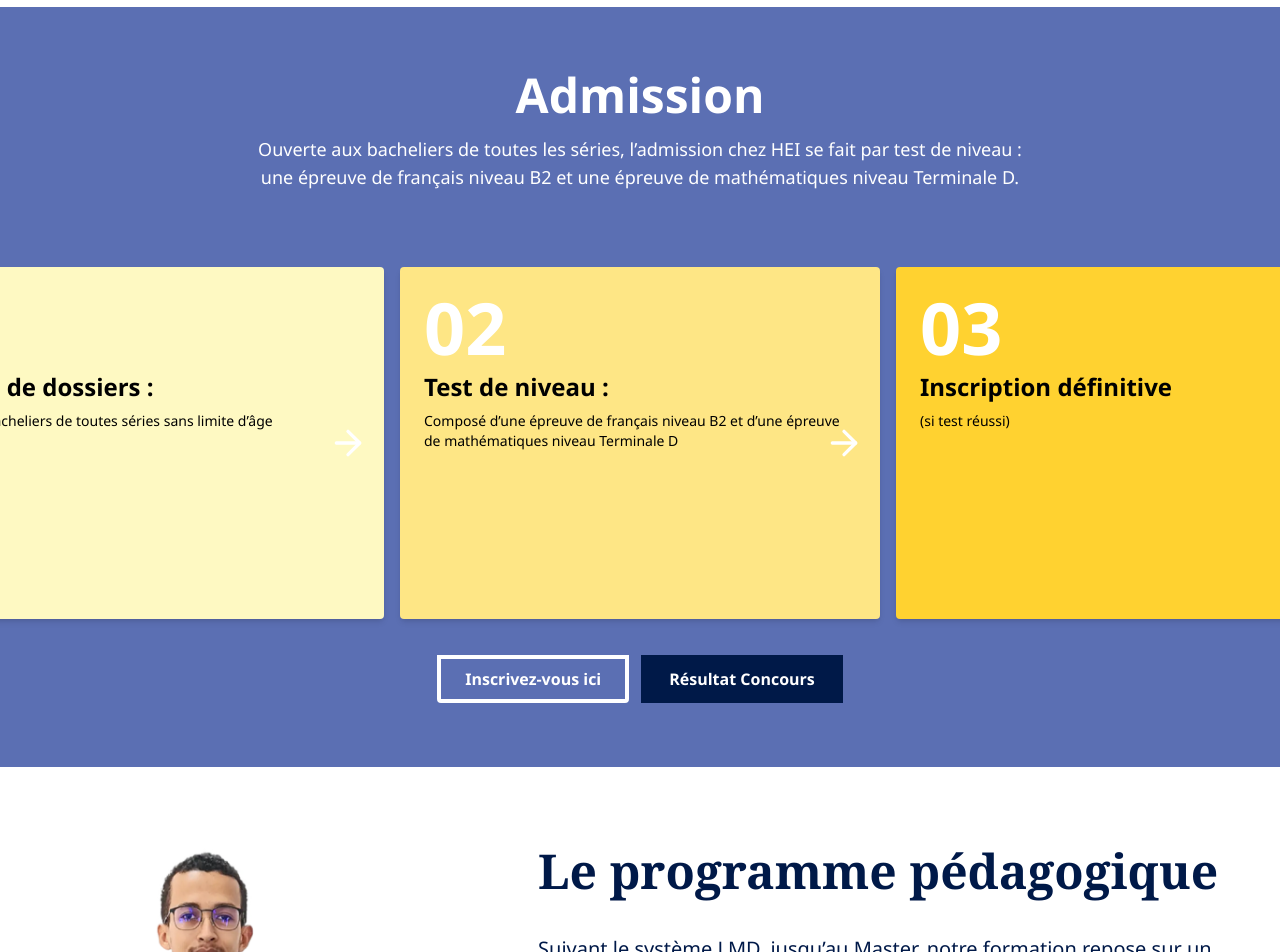
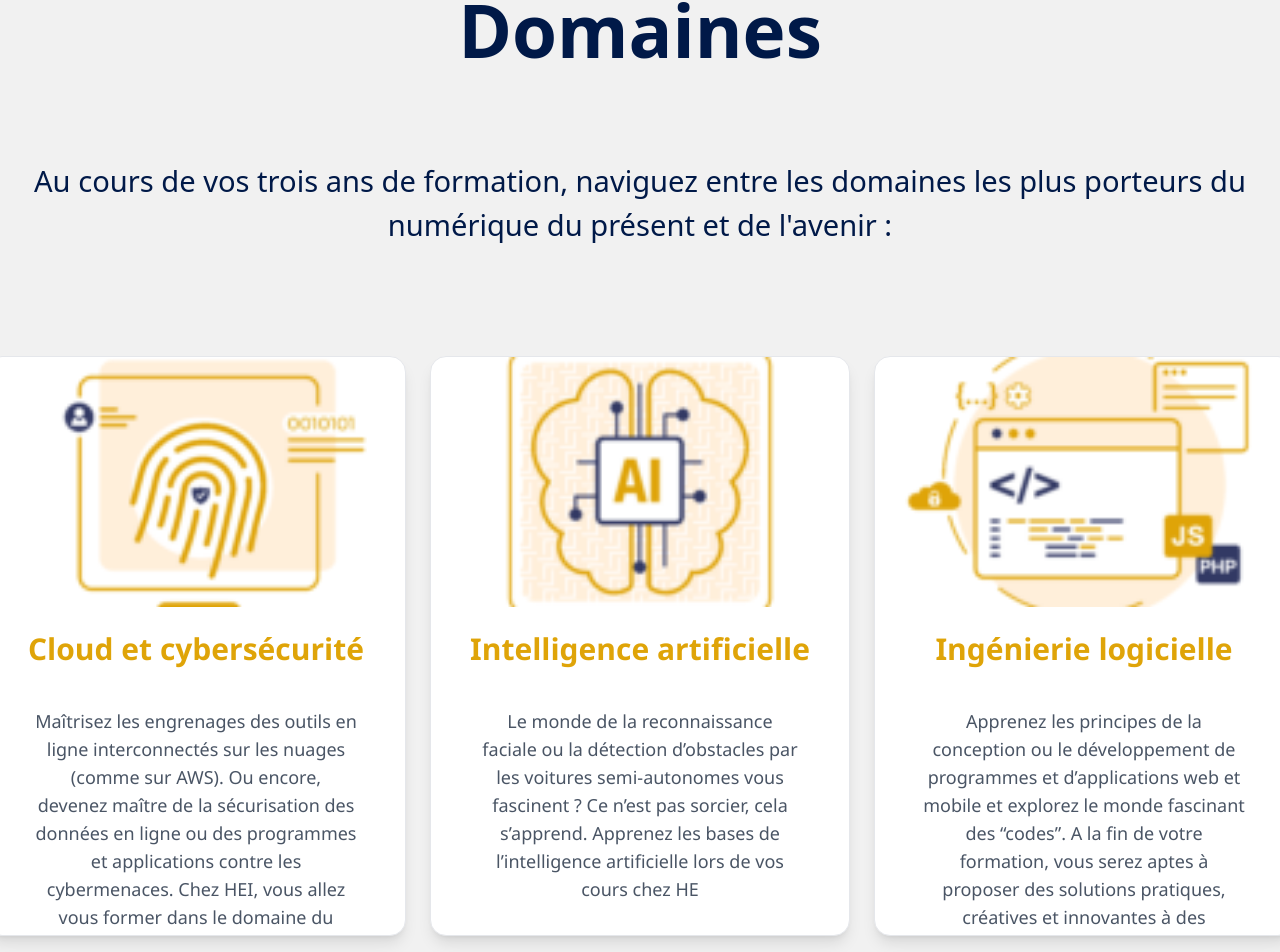
Before and after one commit to Koloina01/Hei.school, a React (Vite) app: page / in a window 1280 px wide. Shown: the part 1953-2905 px from the top of the page. Built offline with nearby package versions, Linux system fonts and the light colour scheme.

Commit message:
feat : add domains to the project

```diff
--- a/src/App.jsx
+++ b/src/App.jsx
@@ -4,6 +4,7 @@ import Admission from './Components/Admission';
 import First_section from './Components/First_section'
 import Outlets from './Components/Outlets';
 import EducationalProgram from './Components/EducationalProgram';
+import Domains from './Components/Domains';
 
 function App() {
   const [count, setCount] = useState(0)
@@ -13,6 +14,7 @@ function App() {
       <Navbar />
       <First_section />
       <Outlets/>
+      <Domains/>
       <Admission />
       <EducationalProgram />
     </>
--- /dev/null
+++ b/src/Components/Domains.jsx
@@ -0,0 +1,80 @@
+import React from "react";
+import claudeImage from "../assets/icone.png";
+import AiImage from "../assets/IA.png";
+import IngenerieLogicielImg from "../assets/Ingenierie-logicielle_Plan-de-travail-1-1-150x150.png"
+
+export default function Domains() {
+  return (
+    <div className="w-full min-h-screen bg-[#F1F1F1] flex flex-col items-center pt-8">
+      <div className="w-full max-w-[1920px] bg-[#F1F1F1] px-6 text-center">
+        <div className="pt-4">
+          <h1 className="font-sans text-[3.25rem] md:text-[3.9rem] lg:text-[4.55rem] font-bold text-[#001948] mb-6">
+            Domaines
+          </h1><br></br>
+        </div>
+        <div className="flex justify-center py-7">
+          <h3 className="font-sans text-[0.8rem] md:text-[1.56rem] lg:text-[1.82rem] text-[#001948] mb-2 mw-5xl mx-auto leading-normal">
+            Au cours de vos trois ans de formation, naviguez entre les domaines les plus porteurs du numérique du présent et de l'avenir :
+          </h3>
+        </div><br></br><br></br>
+      </div>
+
+      <div className="w-[1400px] h-[650px] bg-[#F1F1F1] pt-6 flex flex-wrap justify-center gap-6">
+
+        <div className="w-[420px] h-[580px] bg-white rounded-2xl shadow-lg overflow-hidden border border-gray-200 transition-transform hover:scale-[1.02] flex flex-col">
+          <img
+            src={claudeImage}
+            alt="Technologie"
+            className="w-full h-[250px] object-cover"
+          />
+          <div className="p-6 px-8 flex-1 flex flex-col justify-between">
+            <div>
+              <h3 className="text-3xl text-[#DFA408] font-bold mb-4 text-center">Cloud et cybersécurité</h3><br></br>
+              <p className="text-gray-600 mb-6 px-4 text-center text-lg">
+              Maîtrisez les engrenages des outils en ligne interconnectés sur les nuages (comme sur AWS). Ou encore, devenez maître de la sécurisation des données en ligne ou des programmes et applications contre les cybermenaces. Chez HEI, vous allez vous former dans le domaine du cloud et de la cybersécurité.
+              </p>
+            </div>
+            <div className="flex justify-center">
+            </div>
+          </div>
+        </div>
+
+        <div className="w-[420px] h-[580px] bg-white rounded-2xl shadow-lg overflow-hidden border border-gray-200 transition-transform hover:scale-[1.02] flex flex-col">
+          <img
+            src={AiImage}
+            alt="Design"
+            className="w-full h-[250px] object-cover"
+          />
+          <div className="p-6 px-8 flex-1 flex flex-col justify-between">
+            <div>
+              <h3 className="text-3xl text-[#DFA408] font-bold mb-4 text-center">Intelligence artificielle</h3><br></br>
+              <p className="text-gray-600 mb-6 px-4 text-center text-lg">
+              Le monde de la reconnaissance faciale ou la détection d’obstacles par les voitures semi-autonomes vous fascinent ? Ce n’est pas sorcier, cela s’apprend. Apprenez les bases de l’intelligence artificielle lors de vos cours chez HE
+              </p>
+            </div>
+            <div className="flex justify-center">
+            </div>
+          </div>
+        </div>
+
+        <div className="w-[420px] h-[580px] bg-white rounded-2xl shadow-lg overflow-hidden border border-gray-200 transition-transform hover:scale-[1.02] flex flex-col">
+          <img
+            src={IngenerieLogicielImg}
+            alt="Data"
+            className="w-full h-[250px] object-cover "
+          />
+          <div className="p-6 px-8 flex-1 flex flex-col justify-between">
+            <div>
+              <h3 className="text-3xl text-[#DFA408] font-bold mb-4 text-center">Ingénierie logicielle</h3><br></br>
+              <p className="text-gray-600 mb-6 px-4 text-center text-lg">
+              Apprenez les principes de la conception ou le développement de programmes et d’applications web et mobile et explorez le monde fascinant des “codes”. A la fin de votre formation, vous serez aptes à proposer des solutions pratiques, créatives et innovantes à des particuliers ou des entreprises pour leurs besoins numériques.
+              </p>
+            </div>
+            <div className="flex justify-center">
+            </div>
+          </div>
+        </div>
+      </div>
+    </div>
+  );
+}
--- a/src/Components/Outlets.jsx
+++ b/src/Components/Outlets.jsx
@@ -31,7 +31,7 @@ export default function Outlets() {
           </div>
         </div>
 
-        <div className="w-full lg:w-[45%] h-full bg-gray-50 flex items-center justify-center p-7 md:p-12 lg:p-16">
+        <div className="w-full lg:w-[45%] h-full bg-white flex items-center justify-center p-7 md:p-12 lg:p-16">
          <div className="flex flex-col items-center justify-center w-full h-full">
            <img
              src={womanImage}
```
